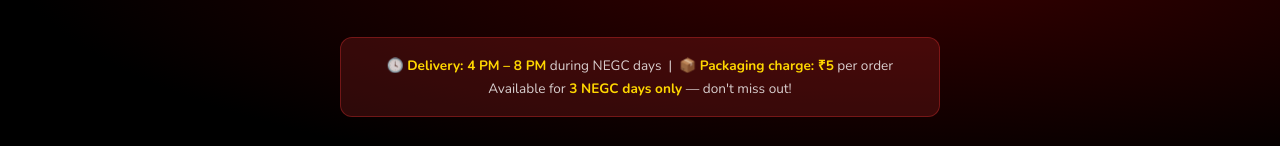
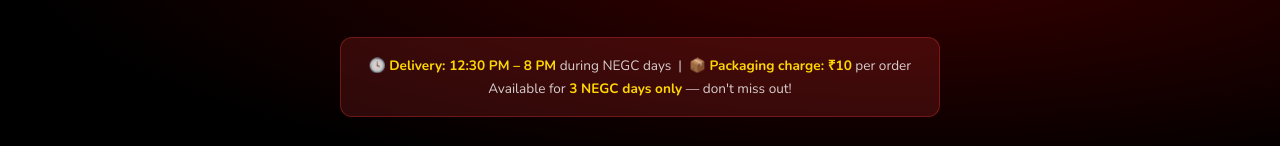
Before and after one commit to Raunaq01/NEGC_stall, a plain HTML site: page index.html in a window 1280 px wide. Shown: the part 1890-2036 px from the top of the page. Drawn offline with nearby package versions, Linux system fonts and the light colour scheme.

Commit message:
Update delivery time and packaging charge in index.html

```diff
--- a/index.html
+++ b/index.html
@@ -184,8 +184,8 @@
       <a href="tel:9233449403" class="contact-card"><span class="icon">📞</span><span class="num">92334 49403</span></a>
     </div>
     <div class="delivery-note">
-      🕓 <strong>Delivery: 4 PM – 8 PM</strong> during NEGC days &nbsp;|&nbsp;
-      📦 <strong>Packaging charge: ₹5</strong> per order<br>
+      🕓 <strong>Delivery: 12:30 PM – 8 PM</strong> during NEGC days &nbsp;|&nbsp;
+      📦 <strong>Packaging charge: ₹10</strong> per order<br>
       Available for <strong>3 NEGC days only</strong> — don't miss out!
     </div>
   </div>
```
